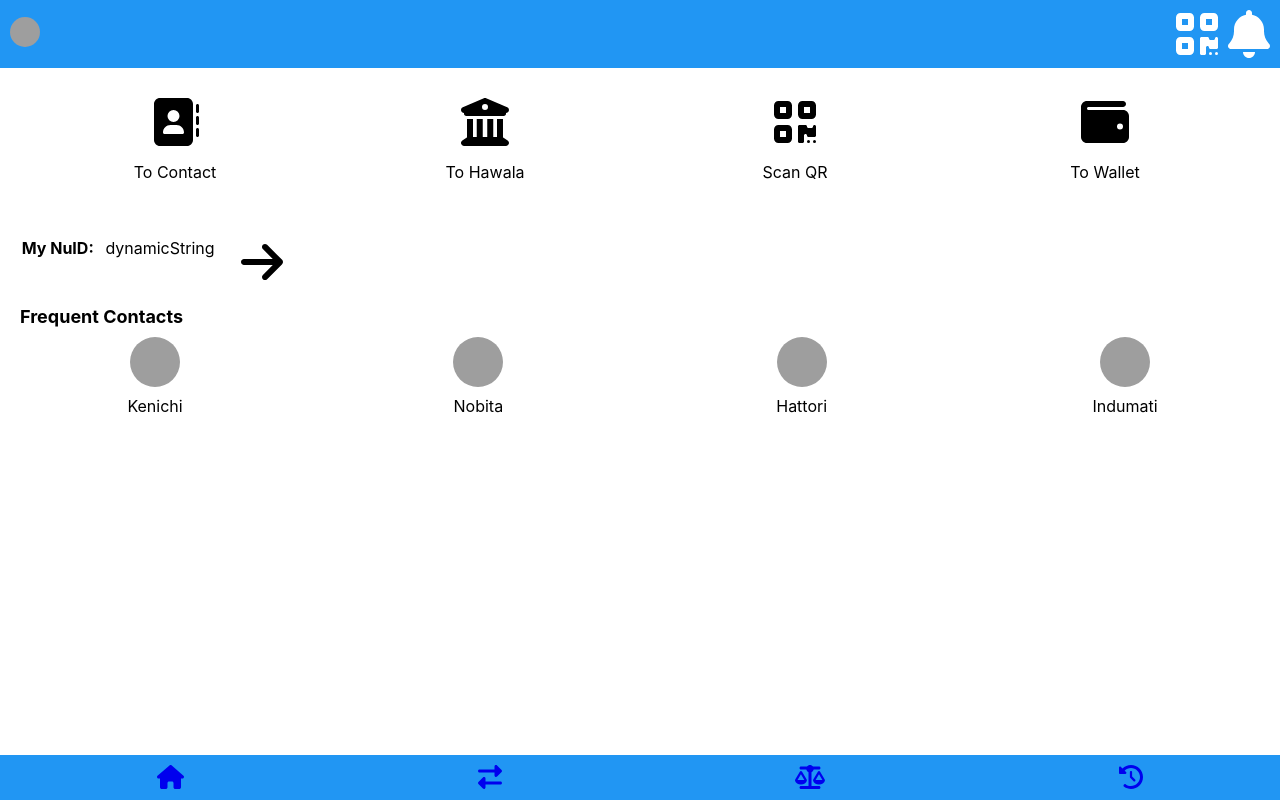
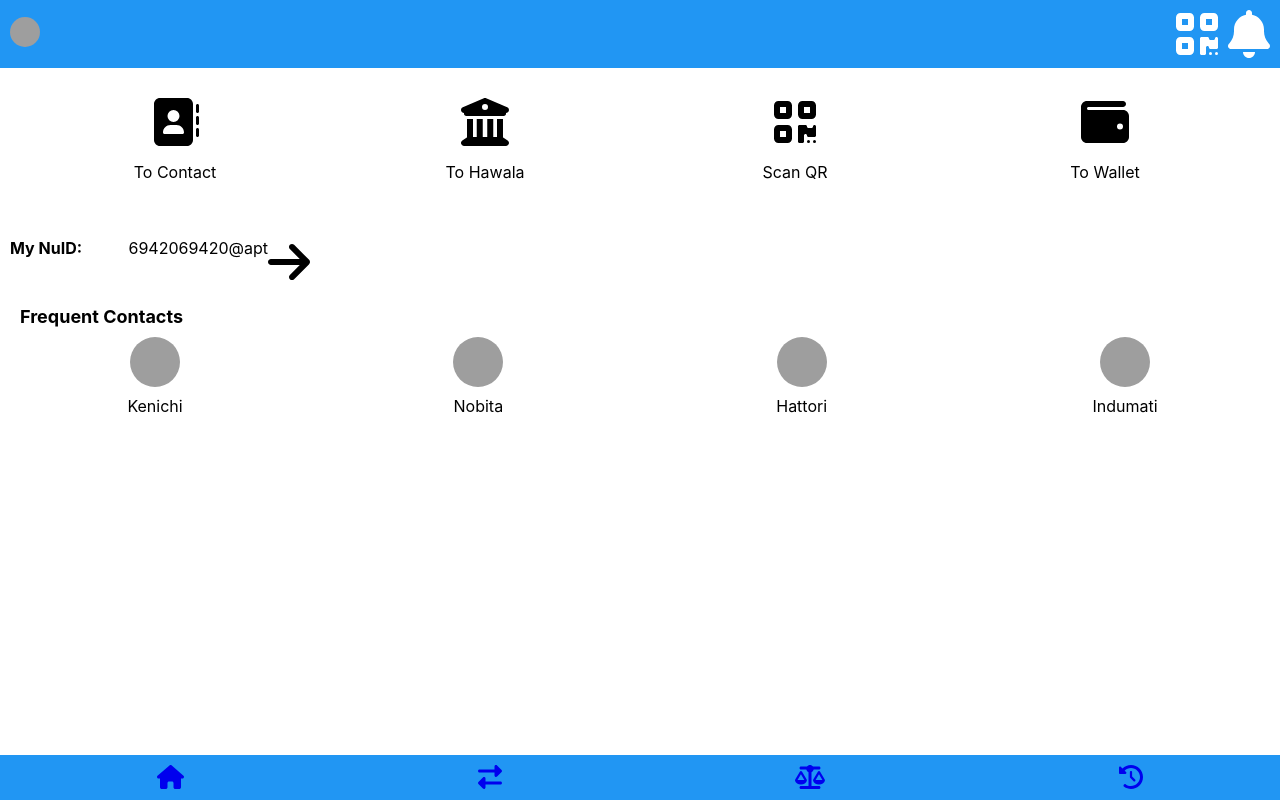
Before and after one commit to hashfx/nuid-pay-frontend, a React (Create React App) app in the folder react_ui/nuid_pay/: page / in a window 1280 px wide. Built offline with nearby package versions, Linux system fonts and the light colour scheme; grey boxes are pictures that could not be loaded.

Commit message:
align + arrow

```diff
--- a/react_ui/nuid_pay/src/components/MainBody.css
+++ b/react_ui/nuid_pay/src/components/MainBody.css
@@ -24,7 +24,7 @@
 }
 
 .container-part {
-  text-align: center;
+  text-align: left;
   flex: 1;
 }
 
--- a/react_ui/nuid_pay/src/components/MainBody.js
+++ b/react_ui/nuid_pay/src/components/MainBody.js
@@ -46,9 +46,9 @@ const MainBody = () => {
                 </div>
                 <div className="container-part dynamic-string">
                     {/* Assuming you have a dynamic string, replace 'dynamicString' with your actual data */}
-                    dynamicString
+                    6942069420@apt
                 </div>
-                <div className="container-part">
+                <div className="container-part-arrow">
                     <FontAwesomeIcon icon={faArrowRight} className="icon" />
                 </div>
             </div>
```
